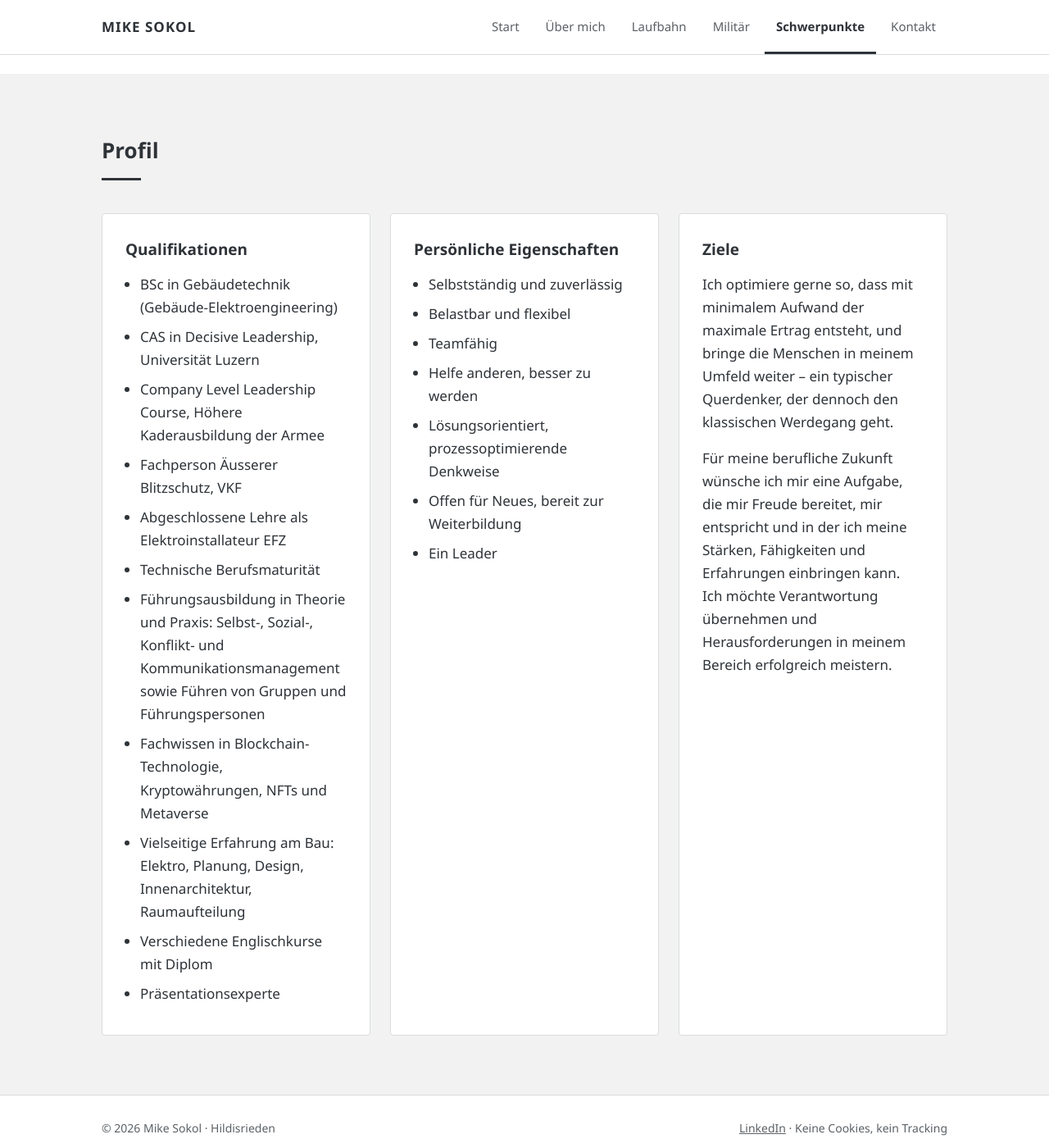
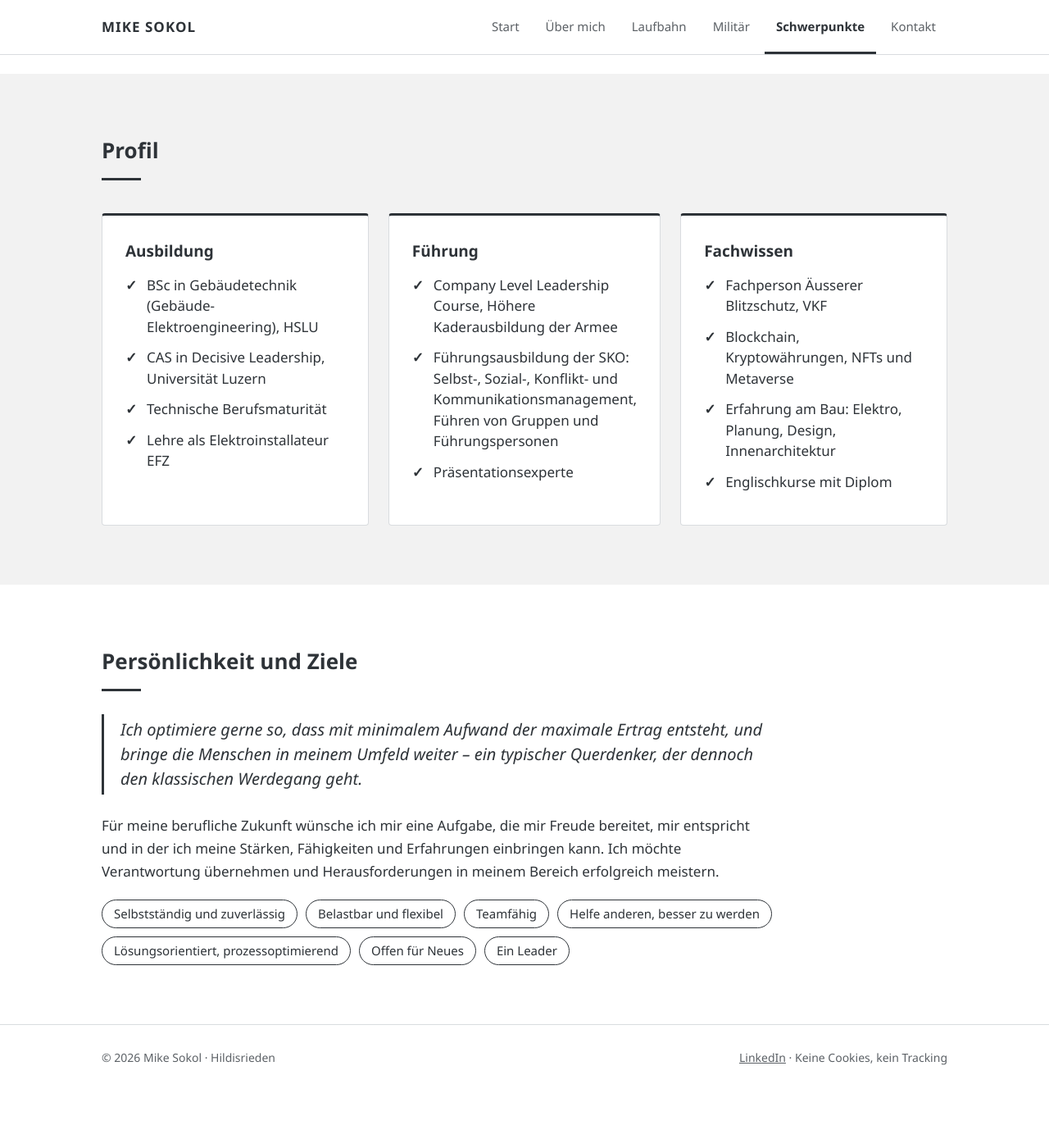
Before and after one commit to Mykey1835/mikesokol-website, a Jekyll site: the page built from _seiten/schwerpunkte.md, in a window 1280 px wide and 1400 px high, scrolled down 923 px. Shown: the whole window at 82% size. Built offline with Jekyll 4.4.1, drawn with Linux system fonts in a browser that asks for light colours; after the commit the page ends 2252 px from its top, so only the background shows below that.

Commit message:
Schwerpunkte: Profil in Karten Ausbildung/Führung/Fachwissen, Eigenschaften als Stichworte, Ziel als Zitat
Co-Authored-By: Claude Opus 5.5 <noreply@anthropic.com>
Claude-Session: https://claude.ai/code/session_011hthjTAR8etBM2R6qATUor

```diff
--- a/_seiten/schwerpunkte.md
+++ b/_seiten/schwerpunkte.md
@@ -18,31 +18,34 @@ abschnitte:
   - titel: Profil
     hintergrund: grau
     karten:
-      - titel: Qualifikationen
+      - titel: Ausbildung
         text: |
-          - BSc in Gebäudetechnik (Gebäude-Elektroengineering)
+          - BSc in Gebäudetechnik (Gebäude-Elektroengineering), HSLU
           - CAS in Decisive Leadership, Universität Luzern
+          - Technische Berufsmaturität
+          - Lehre als Elektroinstallateur EFZ
+      - titel: Führung
+        text: |
           - Company Level Leadership Course, Höhere Kaderausbildung der Armee
+          - Führungsausbildung der SKO: Selbst-, Sozial-, Konflikt- und Kommunikationsmanagement, Führen von Gruppen und Führungspersonen
+          - Präsentationsexperte
+      - titel: Fachwissen
+        text: |
           - Fachperson Äusserer Blitzschutz, VKF
-          - Abgeschlossene Lehre als Elektroinstallateur EFZ
-          - Technische Berufsmaturität
-          - Führungsausbildung in Theorie und Praxis: Selbst-, Sozial-, Konflikt- und Kommunikationsmanagement sowie Führen von Gruppen und Führungspersonen
-          - Fachwissen in Blockchain-Technologie, Kryptowährungen, NFTs und Metaverse
-          - Vielseitige Erfahrung am Bau: Elektro, Planung, Design, Innenarchitektur, Raumaufteilung
-          - Verschiedene Englischkurse mit Diplom
-          - Präsentationsexperte
-      - titel: Persönliche Eigenschaften
-        text: |
-          - Selbstständig und zuverlässig
-          - Belastbar und flexibel
-          - Teamfähig
-          - Helfe anderen, besser zu werden
-          - Lösungsorientiert, prozessoptimierende Denkweise
-          - Offen für Neues, bereit zur Weiterbildung
-          - Ein Leader
-      - titel: Ziele
-        text: |
-          Ich optimiere gerne so, dass mit minimalem Aufwand der maximale Ertrag entsteht, und bringe die Menschen in meinem Umfeld weiter – ein typischer Querdenker, der dennoch den klassischen Werdegang geht.
+          - Blockchain, Kryptowährungen, NFTs und Metaverse
+          - Erfahrung am Bau: Elektro, Planung, Design, Innenarchitektur
+          - Englischkurse mit Diplom
+  - titel: Persönlichkeit und Ziele
+    text: |
+      > Ich optimiere gerne so, dass mit minimalem Aufwand der maximale Ertrag entsteht, und bringe die Menschen in meinem Umfeld weiter – ein typischer Querdenker, der dennoch den klassischen Werdegang geht.
 
-          Für meine berufliche Zukunft wünsche ich mir eine Aufgabe, die mir Freude bereitet, mir entspricht und in der ich meine Stärken, Fähigkeiten und Erfahrungen einbringen kann. Ich möchte Verantwortung übernehmen und Herausforderungen in meinem Bereich erfolgreich meistern.
+      Für meine berufliche Zukunft wünsche ich mir eine Aufgabe, die mir Freude bereitet, mir entspricht und in der ich meine Stärken, Fähigkeiten und Erfahrungen einbringen kann. Ich möchte Verantwortung übernehmen und Herausforderungen in meinem Bereich erfolgreich meistern.
+    stichworte:
+      - Selbstständig und zuverlässig
+      - Belastbar und flexibel
+      - Teamfähig
+      - Helfe anderen, besser zu werden
+      - Lösungsorientiert, prozessoptimierend
+      - Offen für Neues
+      - Ein Leader
 ---
--- a/style.css
+++ b/style.css
@@ -87,8 +87,13 @@ figcaption { font-size: 14px; color: var(--neben); margin-top: 8px; }
 .card .when { font-size: 14px; color: var(--neben); margin: -6px 0 12px; }
 .card .btn { margin-top: auto; align-self: flex-start; }
 .card > :last-child { margin-bottom: 0; }
-.card ul { margin: 0; padding-left: 18px; }
-.card li { margin-bottom: 8px; }
+.card { border-top: 3px solid var(--graphit); }
+.card ul { margin: 0; padding: 0; list-style: none; }
+.card li { position: relative; padding-left: 26px; margin-bottom: 12px; line-height: 1.5; }
+.card li::before { content: "✓"; position: absolute; left: 0; top: 0; font-weight: 700; color: var(--graphit); }
+.text blockquote { margin: 0 0 24px; padding: 4px 0 4px 20px; border-left: 3px solid var(--graphit); font-size: 20px; line-height: 1.5; font-style: italic; }
+.text blockquote p { margin: 0; }
+.text + .tags { margin-top: 20px; }
 .tags { display: flex; flex-wrap: wrap; gap: 10px; padding: 0; margin: 8px 0 0; list-style: none; }
 .tags li { border: 1px solid var(--graphit); border-radius: 99px; padding: 4px 14px; font-size: 15px; background: var(--weiss); }
 
```
